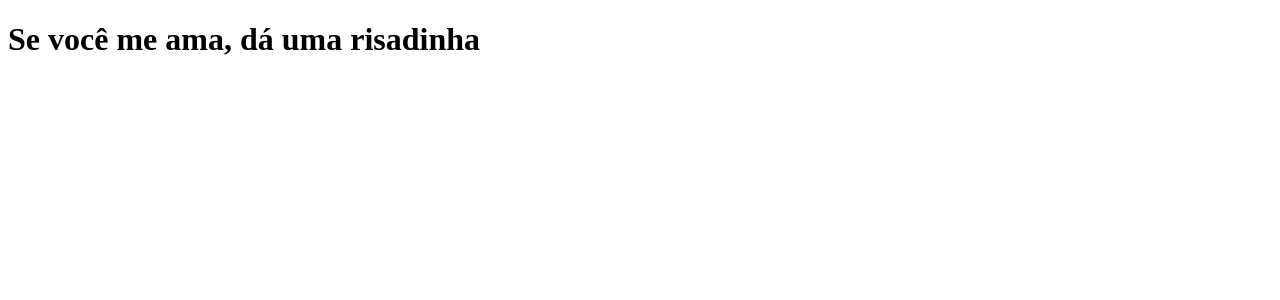
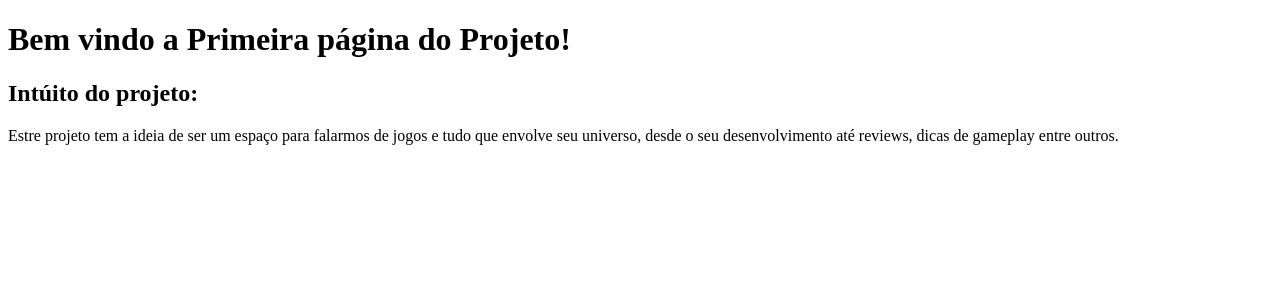
Before and after one commit to MViniciusCoffe/clone-tabnews, a Next.js app: page / in a window 1280 px wide. Shown: the top 300 px of the page. Built offline with nearby package versions, Linux system fonts and the light colour scheme.

Commit message:
Troquei a página inicial pela ideia do projeto

```diff
--- a/pages/index.js
+++ b/pages/index.js
@@ -1,8 +1,18 @@
 function Home() {
   return (
-    <b>
-      <h1>Se você me ama, dá uma risadinha</h1>
-    </b>
+    <div>
+      <b>
+        <h1>Bem vindo a Primeira página do Projeto!</h1>
+      </b>
+      <h2>
+        Intúito do projeto:
+      </h2>
+      <p>
+        Estre projeto tem a ideia de ser um espaço para falarmos de jogos e
+        tudo que envolve seu universo, desde o seu desenvolvimento até
+        reviews, dicas de gameplay entre outros.
+      </p>
+    </div>
   );
 }
 
```
